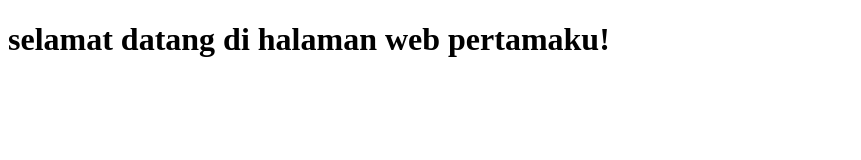
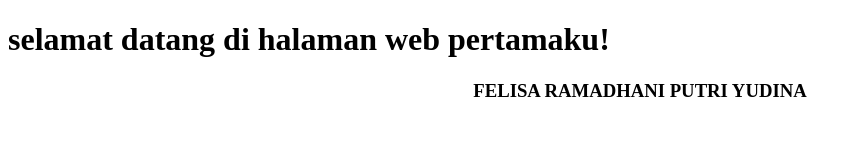
Before and after one commit to oktaviraashifafania-spec/FELISA-PROJECT, a plain HTML site: page index.html in a window 1280 px wide. Shown: the whole page, without its empty margins (0-861 px from the left). Drawn offline with Linux system fonts and the light colour scheme.

Commit message:
Update index.html
menambahkan baris ke delapan

```diff
--- a/index.html
+++ b/index.html
@@ -4,6 +4,7 @@
 <title>hello World!</title>
 </head>
 <body>
-<h1>selamat datang di halaman web pertamaku!</h1>
+  <h1>selamat datang di halaman web pertamaku!</h1>
+  <h3 align='center'>FELISA RAMADHANI PUTRI YUDINA</h3>
 </body>
 <html>
```
